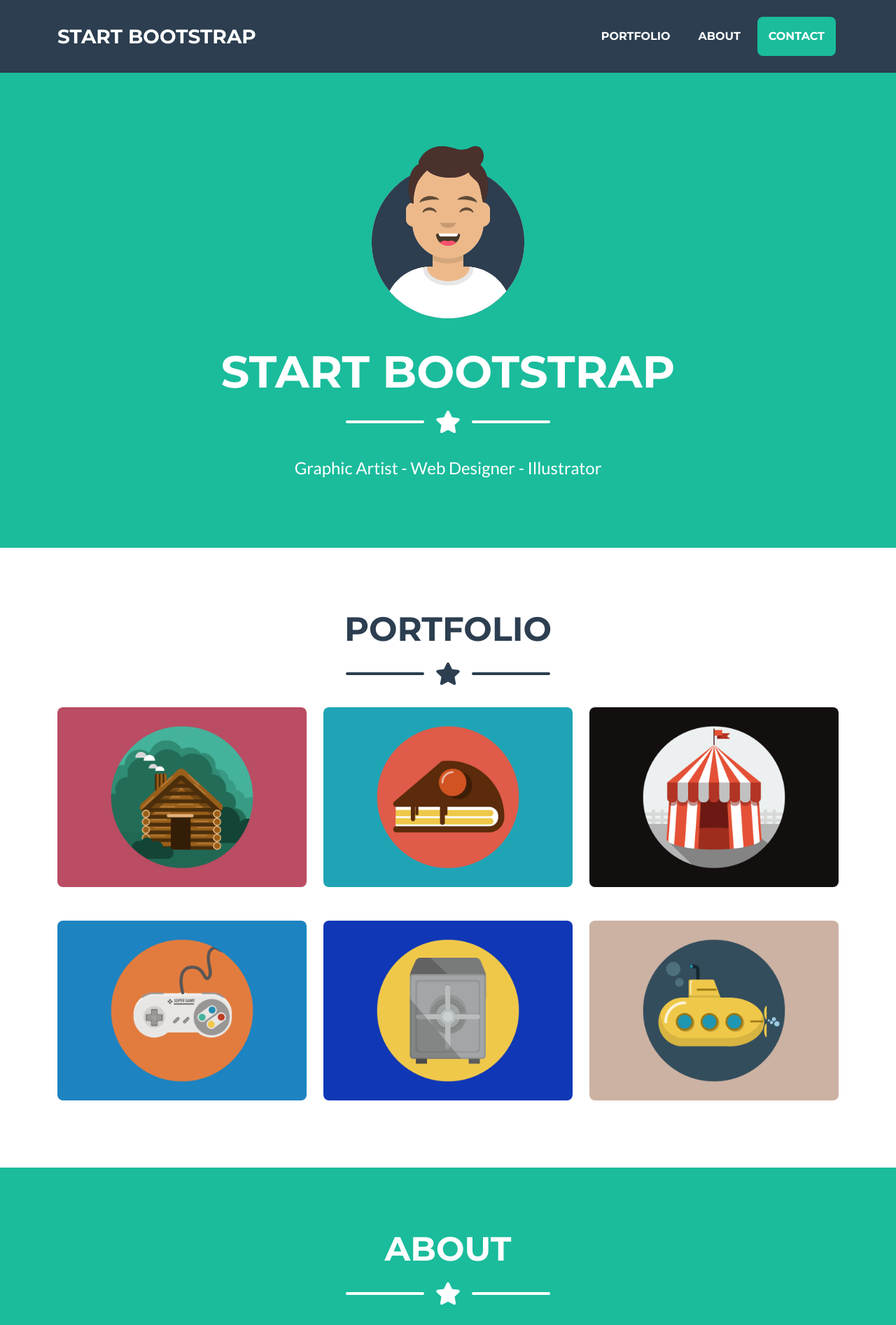
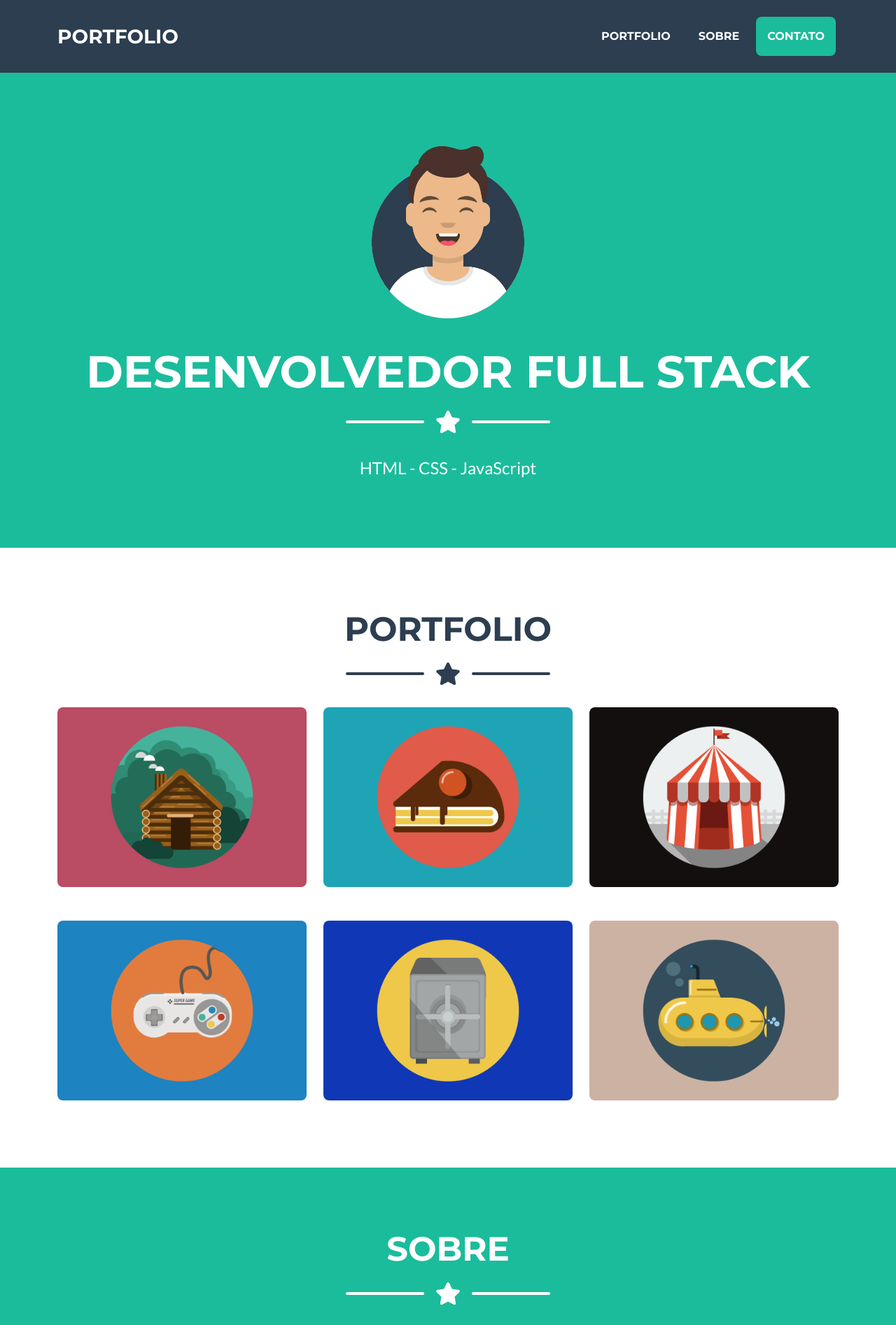
Before and after one commit to matt4y/Portfolio, a plain HTML site: page index.html in a window 1280 px wide. Shown: the top 1894 px of the page at 70% size. Drawn offline with nearby package versions, Linux system fonts and the light colour scheme.

Commit message:
Start translation

```diff
--- a/index.html
+++ b/index.html
@@ -5,7 +5,7 @@
         <meta name="viewport" content="width=device-width, initial-scale=1, shrink-to-fit=no" />
         <meta name="description" content="" />
         <meta name="author" content="" />
-        <title>Freelancer - Start Bootstrap Theme</title>
+        <title>Freelancer - Portfolio</title>
         <!-- Favicon-->
         <link rel="icon" type="image/x-icon" href="assets/favicon.ico" />
         <!-- Font Awesome icons (free version)-->
@@ -20,7 +20,7 @@
         <!-- Navigation-->
         <nav class="navbar navbar-expand-lg bg-secondary text-uppercase fixed-top" id="mainNav">
             <div class="container">
-                <a class="navbar-brand" href="#page-top">Start Bootstrap</a>
+                <a class="navbar-brand" href="#page-top">Portfolio</a>
                 <button class="navbar-toggler text-uppercase font-weight-bold bg-primary text-white rounded" type="button" data-bs-toggle="collapse" data-bs-target="#navbarResponsive" aria-controls="navbarResponsive" aria-expanded="false" aria-label="Toggle navigation">
                     Menu
                     <i class="fas fa-bars"></i>
@@ -28,8 +28,8 @@
                 <div class="collapse navbar-collapse" id="navbarResponsive">
                     <ul class="navbar-nav ms-auto">
                         <li class="nav-item mx-0 mx-lg-1"><a class="nav-link py-3 px-0 px-lg-3 rounded" href="#portfolio">Portfolio</a></li>
-                        <li class="nav-item mx-0 mx-lg-1"><a class="nav-link py-3 px-0 px-lg-3 rounded" href="#about">About</a></li>
-                        <li class="nav-item mx-0 mx-lg-1"><a class="nav-link py-3 px-0 px-lg-3 rounded" href="#contact">Contact</a></li>
+                        <li class="nav-item mx-0 mx-lg-1"><a class="nav-link py-3 px-0 px-lg-3 rounded" href="#about">Sobre</a></li>
+                        <li class="nav-item mx-0 mx-lg-1"><a class="nav-link py-3 px-0 px-lg-3 rounded" href="#contact">Contato</a></li>
                     </ul>
                 </div>
             </div>
@@ -40,7 +40,7 @@
                 <!-- Masthead Avatar Image-->
                 <img class="masthead-avatar mb-5" src="assets/img/avataaars.svg" alt="..." />
                 <!-- Masthead Heading-->
-                <h1 class="masthead-heading text-uppercase mb-0">Start Bootstrap</h1>
+                <h1 class="masthead-heading text-uppercase mb-0">Desenvolvedor Full Stack</h1>
                 <!-- Icon Divider-->
                 <div class="divider-custom divider-light">
                     <div class="divider-custom-line"></div>
@@ -48,7 +48,7 @@
                     <div class="divider-custom-line"></div>
                 </div>
                 <!-- Masthead Subheading-->
-                <p class="masthead-subheading font-weight-light mb-0">Graphic Artist - Web Designer - Illustrator</p>
+                <p class="masthead-subheading font-weight-light mb-0">HTML - CSS - JavaScript</p>
             </div>
         </header>
         <!-- Portfolio Section-->
@@ -125,7 +125,7 @@
         <section class="page-section bg-primary text-white mb-0" id="about">
             <div class="container">
                 <!-- About Section Heading-->
-                <h2 class="page-section-heading text-center text-uppercase text-white">About</h2>
+                <h2 class="page-section-heading text-center text-uppercase text-white">Sobre</h2>
                 <!-- Icon Divider-->
                 <div class="divider-custom divider-light">
                     <div class="divider-custom-line"></div>
@@ -171,26 +171,26 @@
                             <!-- Name input-->
                             <div class="form-floating mb-3">
                                 <input class="form-control" id="name" type="text" placeholder="Enter your name..." data-sb-validations="required" />
-                                <label for="name">Full name</label>
+                                <label for="name">Nome Completo</label>
                                 <div class="invalid-feedback" data-sb-feedback="name:required">A name is required.</div>
                             </div>
                             <!-- Email address input-->
                             <div class="form-floating mb-3">
                                 <input class="form-control" id="email" type="email" placeholder="name@example.com" data-sb-validations="required,email" />
-                                <label for="email">Email address</label>
+                                <label for="email">Email</label>
                                 <div class="invalid-feedback" data-sb-feedback="email:required">An email is required.</div>
                                 <div class="invalid-feedback" data-sb-feedback="email:email">Email is not valid.</div>
                             </div>
                             <!-- Phone number input-->
                             <div class="form-floating mb-3">
                                 <input class="form-control" id="phone" type="tel" placeholder="(123) 456-7890" data-sb-validations="required" />
-                                <label for="phone">Phone number</label>
+                                <label for="phone">Telefone</label>
                                 <div class="invalid-feedback" data-sb-feedback="phone:required">A phone number is required.</div>
                             </div>
                             <!-- Message input-->
                             <div class="form-floating mb-3">
                                 <textarea class="form-control" id="message" type="text" placeholder="Enter your message here..." style="height: 10rem" data-sb-validations="required"></textarea>
-                                <label for="message">Message</label>
+                                <label for="message">Mensagem</label>
                                 <div class="invalid-feedback" data-sb-feedback="message:required">A message is required.</div>
                             </div>
                             <!-- Submit success message-->
```
Also changed, not shown: 2 other files.
